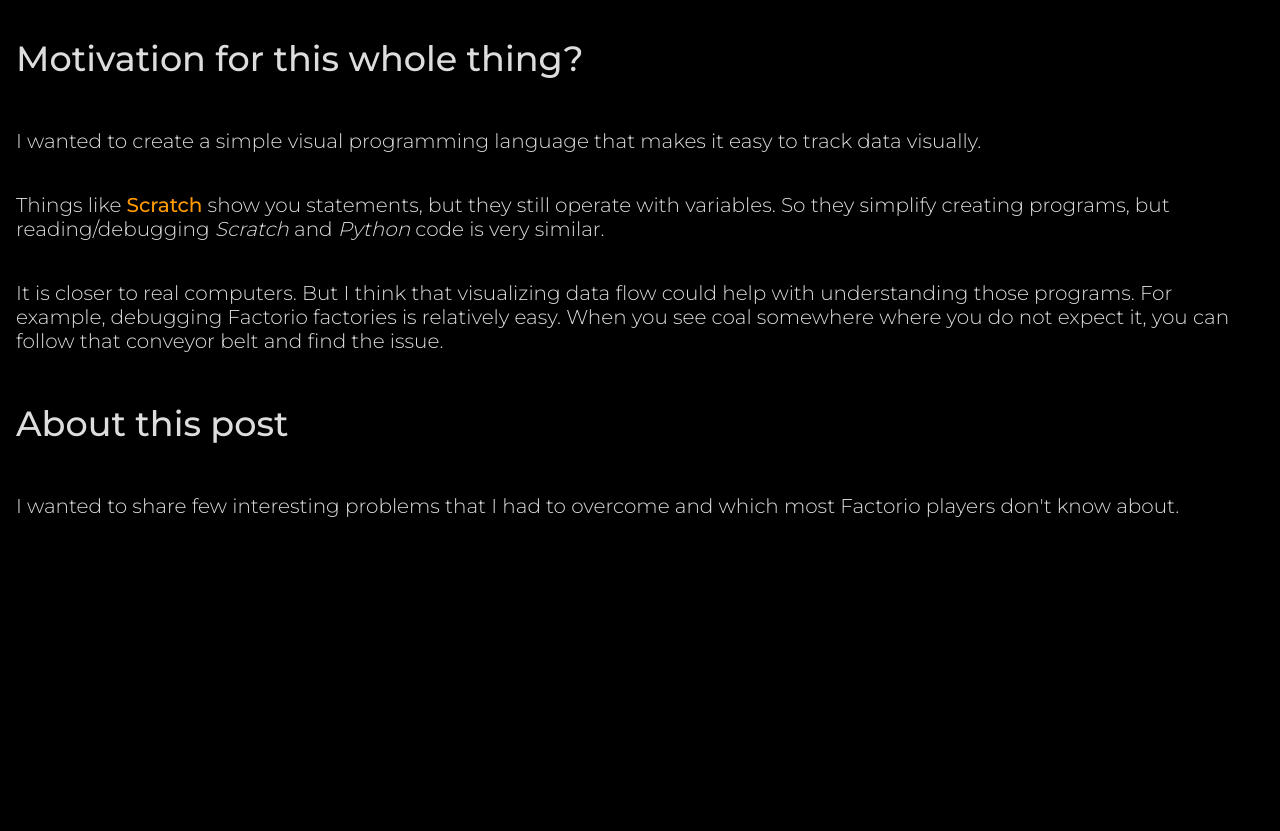
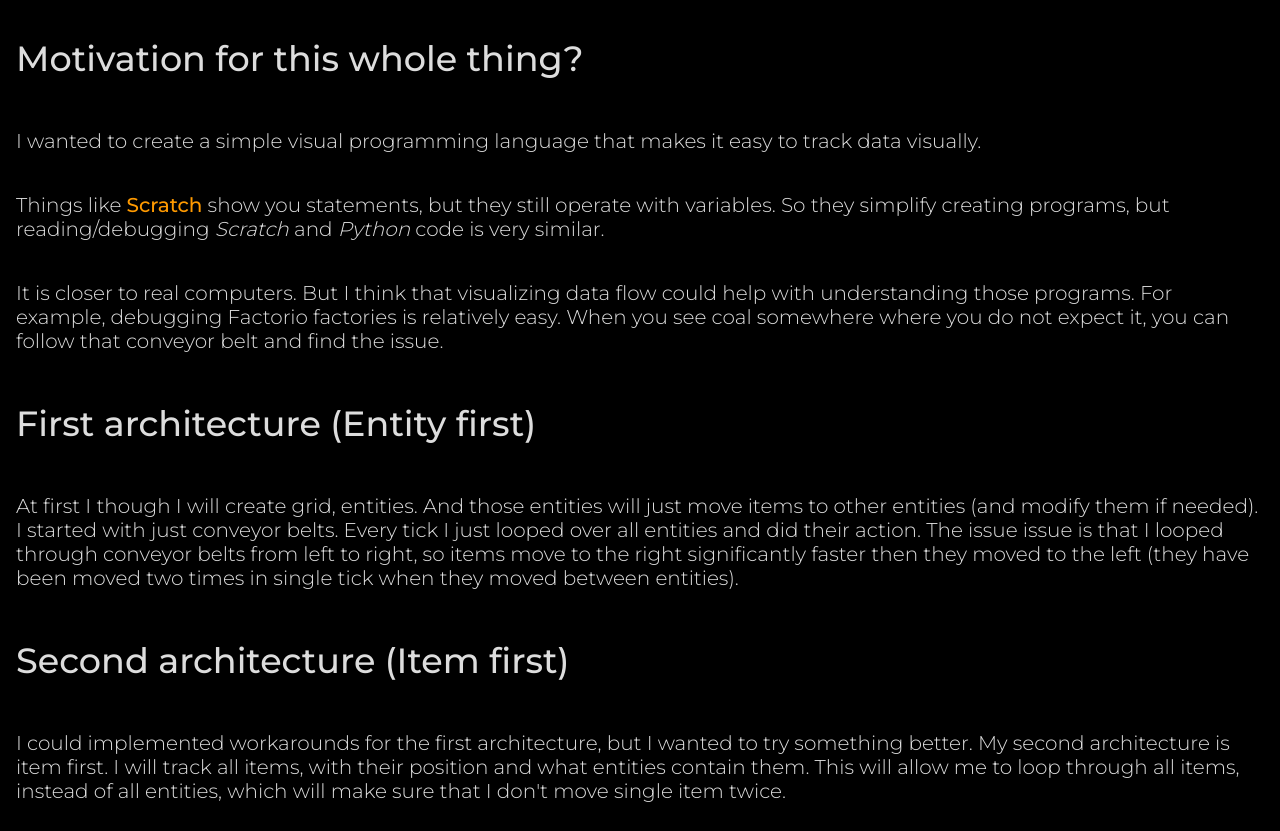
Before and after one commit to jankaifer/personal-web, a Next.js app: page /blog/post/code-factory-creation in a window 1280 px wide. Before the commit the page ends 800 px from the top, so only its background shows below. Built offline with nearby package versions, Linux system fonts and the light colour scheme.

Commit message:
firt architecture

```diff
--- a/pages/blog/post/code-factory-creation.mdx
+++ b/pages/blog/post/code-factory-creation.mdx
@@ -19,6 +19,16 @@ It is closer to real computers. But I think that visualizing data flow could hel
 For example, debugging Factorio factories is relatively easy.
 When you see coal somewhere where you do not expect it, you can follow that conveyor belt and find the issue.
 
-## About this post
+## First architecture (Entity first)
 
-I wanted to share few interesting problems that I had to overcome and which most Factorio players don't know about.
+At first I though I will create grid, entities.
+And those entities will just move items to other entities (and modify them if needed).
+I started with just conveyor belts.
+Every tick I just looped over all entities and did their action.
+The issue issue is that I looped through conveyor belts from left to right, so items move to the right significantly faster then they moved to the left (they have been moved two times in single tick when they moved between entities).
+
+## Second architecture (Item first)
+
+I could implemented workarounds for the first architecture, but I wanted to try something better.
+My second architecture is item first.
+I will track all items, with their position and what entities contain them. This will allow me to loop through all items, instead of all entities, which will make sure that I don't move single item twice.
```
